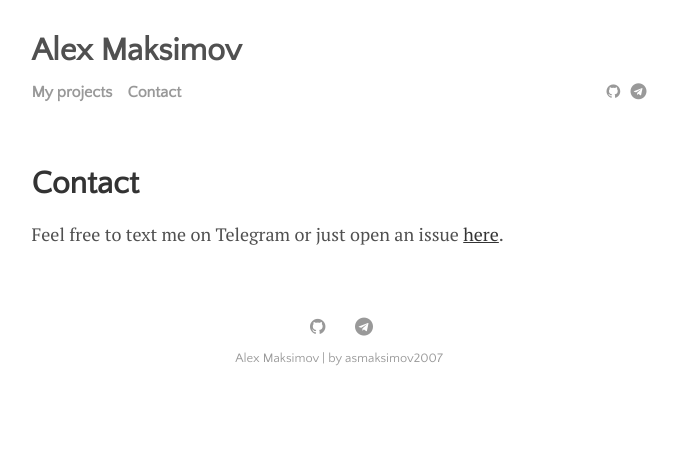
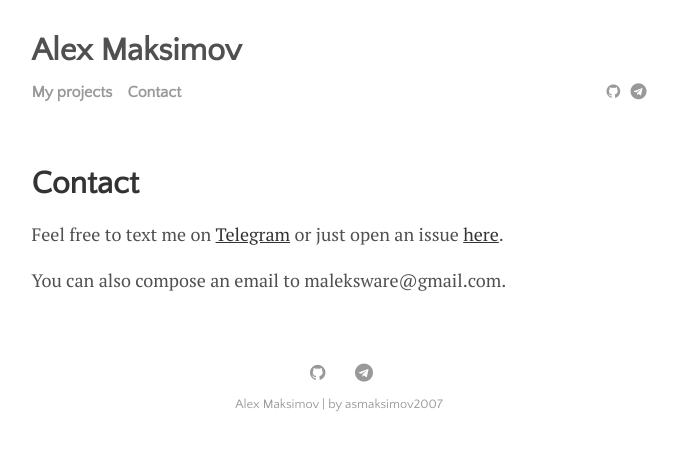
Before and after one commit to ASMaksimov2007/about, a Jekyll site: the page built from menu/contact.md, in a window 1280 px wide. Shown: the top 451 px of the page, without its empty margins (301-979 px from the left). Built offline with Jekyll 4.4.1, drawn with Linux system fonts in a browser that asks for light colours.

Commit message:
Update contact info

```diff
--- a/menu/contact.md
+++ b/menu/contact.md
@@ -4,4 +4,6 @@ title: Contact
 permalink: /contact
 ---
 
-Feel free to text me on Telegram or just open an issue [here](https://github.com/asmaksimov2007/contact).
+Feel free to text me on [Telegram](https://t.me/maleksware) or just open an issue [here](https://github.com/asmaksimov2007/contact).
+
+You can also compose an email to maleksware@gmail.com.
```
